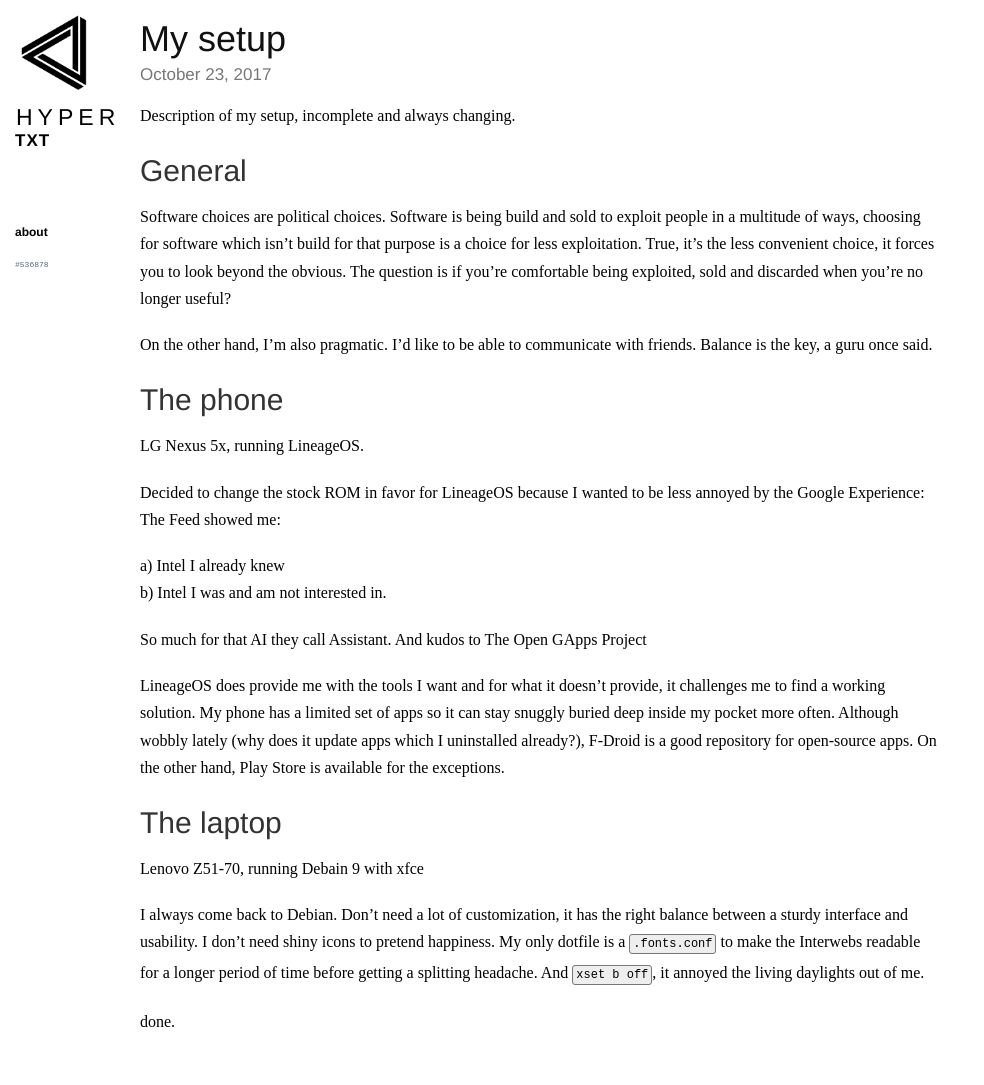
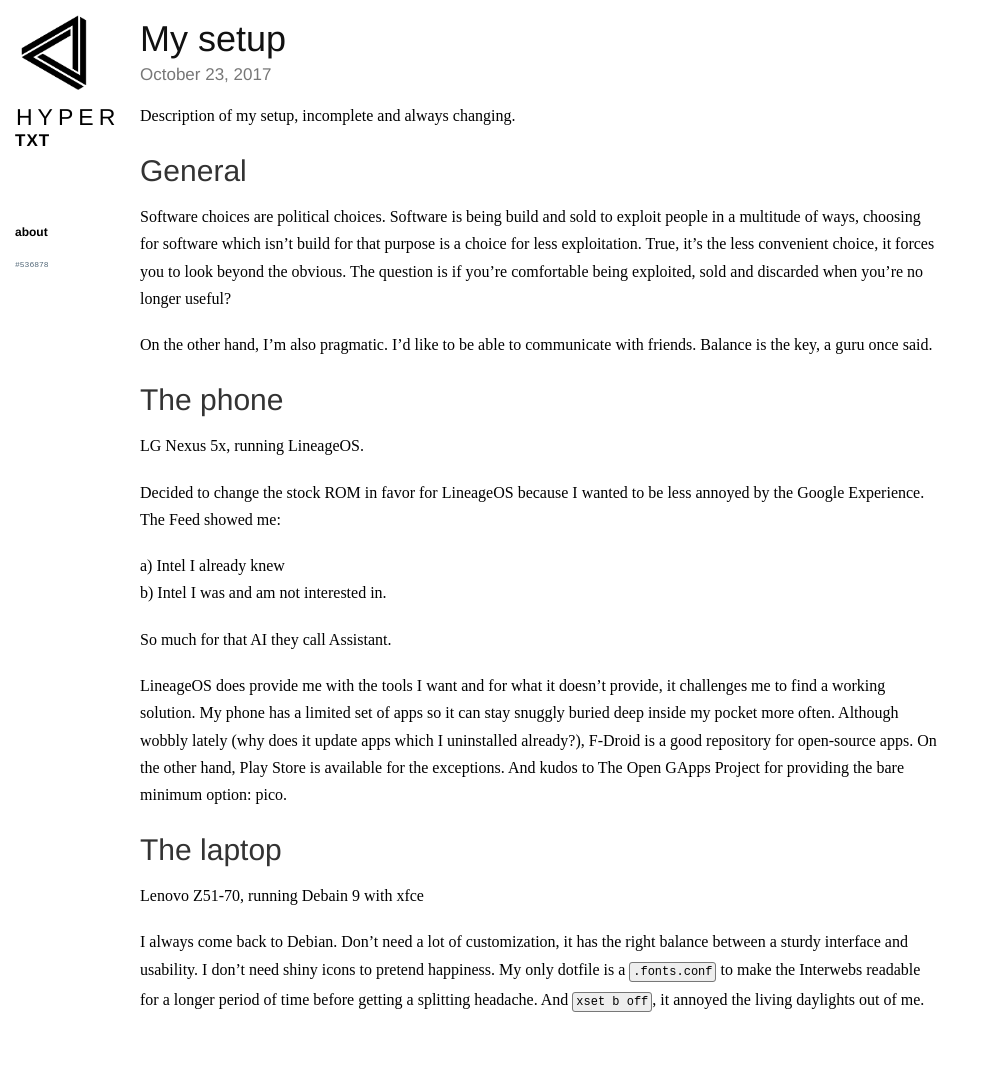
Before and after one commit to idcload/idcload.github.io, a Jekyll site: the page built from _posts/2017-10-23-how-i-work.markdown, in a window 1280 px wide. Shown: the whole page, without its empty margins (0-984 px from the left). Built offline with Jekyll 4.4.1, drawn with Linux system fonts in a browser that asks for light colours; some web fonts are replaced.

Commit message:
Update 2017-10-23-how-i-work.markdown

```diff
--- a/_posts/2017-10-23-how-i-work.markdown
+++ b/_posts/2017-10-23-how-i-work.markdown
@@ -16,19 +16,17 @@ On the other hand, I'm also pragmatic. I'd like to be able to communicate with f
 
 LG Nexus 5x, running LineageOS.
 
-Decided to change the stock ROM in favor for LineageOS because I wanted to be less annoyed by the Google Experience: The Feed showed me:
+Decided to change the stock ROM in favor for LineageOS because I wanted to be less annoyed by the Google Experience. The Feed showed me:
 
 a) Intel I already knew
 b) Intel I was and am not interested in.
 
-So much for that AI they call Assistant. And kudos to The Open GApps Project
+So much for that AI they call Assistant.
 
-LineageOS does provide me with the tools I want and for what it doesn't provide, it challenges me to find a working solution. My phone has a limited set of apps so it can stay snuggly buried deep inside my pocket more often. Although wobbly lately (why does it update apps which I uninstalled already?), F-Droid is a good repository for open-source apps. On the other hand, Play Store is available for the exceptions.
+LineageOS does provide me with the tools I want and for what it doesn't provide, it challenges me to find a working solution. My phone has a limited set of apps so it can stay snuggly buried deep inside my pocket more often. Although wobbly lately (why does it update apps which I uninstalled already?), F-Droid is a good repository for open-source apps. On the other hand, Play Store is available for the exceptions. And kudos to The Open GApps Project for providing the bare minimum option: pico.
 
 ## The laptop
 
 Lenovo Z51-70, running Debain 9 with xfce
 
 I always come back to Debian. Don't need a lot of customization, it has the right balance between a sturdy interface and usability. I don't need shiny icons to pretend happiness. My only dotfile is a <code>.fonts.conf</code> to make the Interwebs readable for a longer period of time before getting a splitting headache. And <code>xset b off</code>, it annoyed the living daylights out of me.
-
-done.
```
